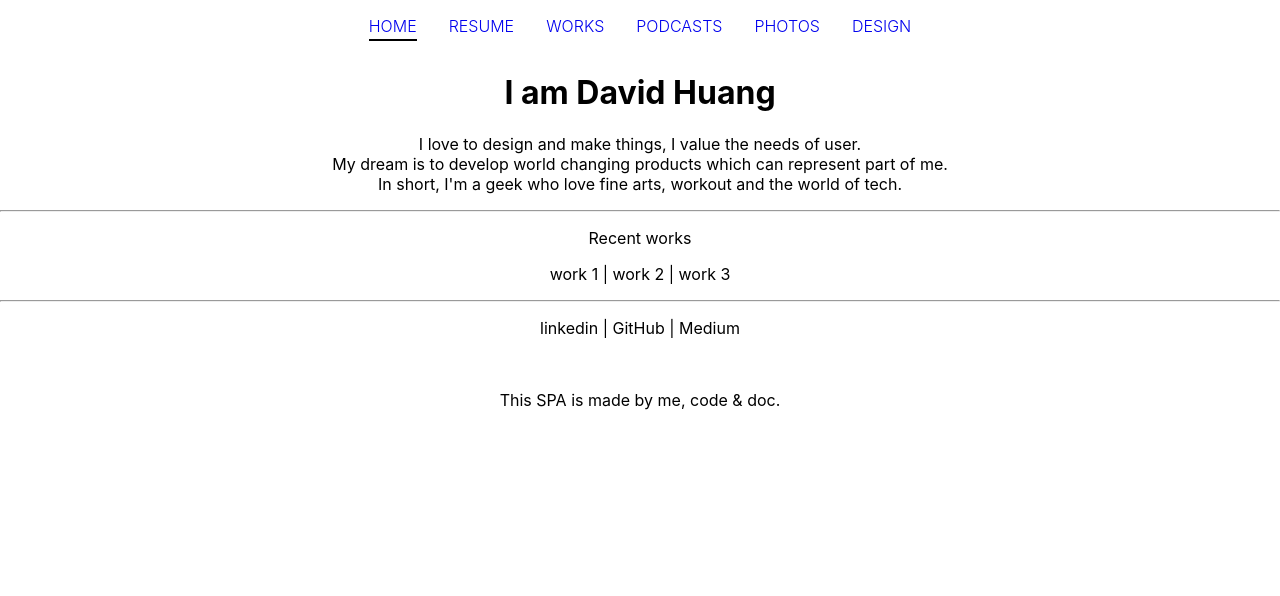
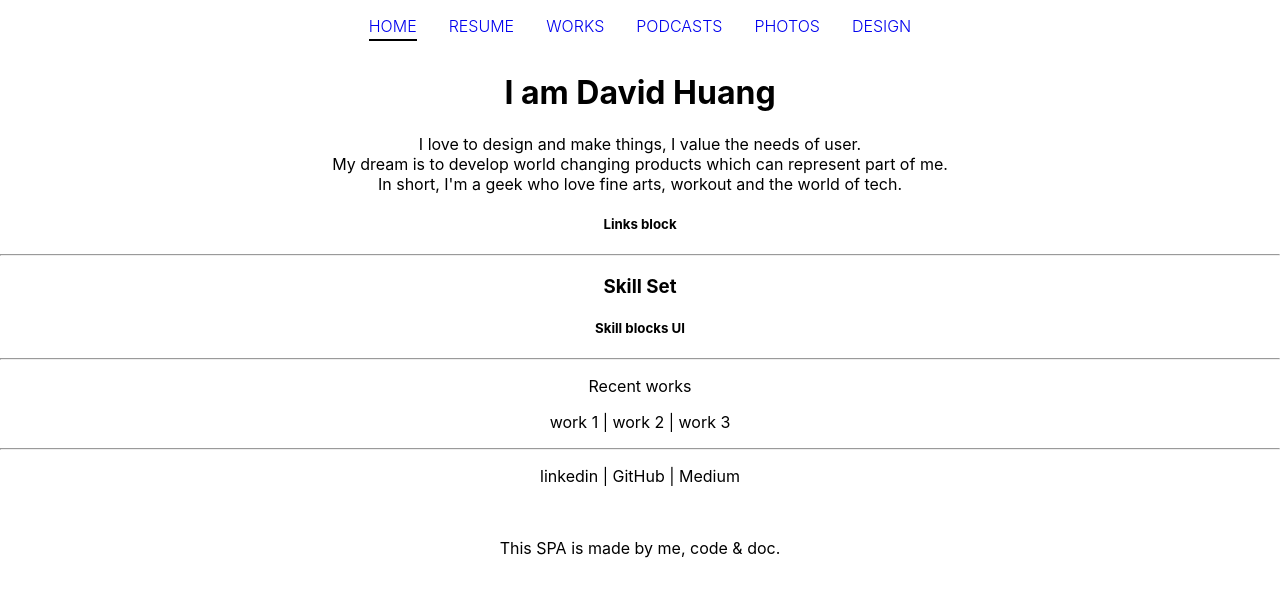
Before and after one commit to sailor95/portfolio-spa-v2, a React (Create React App) app: page / in a window 1280 px wide. Shown: the top 596 px of the page. Built offline with nearby package versions, Linux system fonts and the light colour scheme.

Commit message:
[temp] Add Home page blueprint

```diff
--- a/src/containers/navbar/home/HomePage.js
+++ b/src/containers/navbar/home/HomePage.js
@@ -7,6 +7,10 @@ class HomePage extends React.Component {
         return (
             <div>
                 <IntroBlock />
+                <h5>Links block</h5>
+                <hr />
+                <h3>Skill Set</h3>
+                <h5>Skill blocks UI</h5>
                 <hr />
                 <p>Recent works</p>
                 <p>work 1 | work 2 | work 3</p>
```
